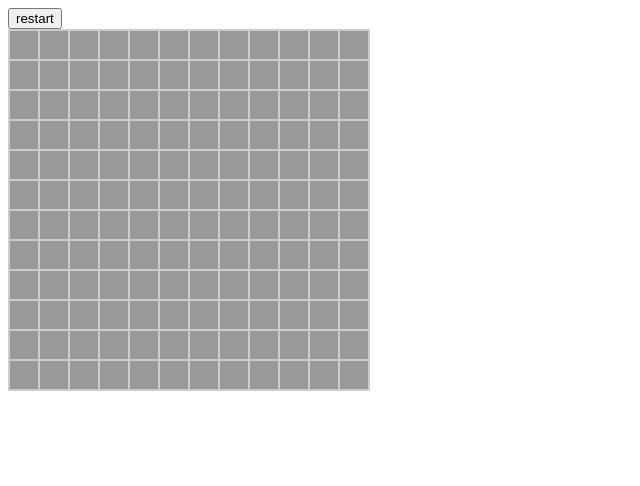
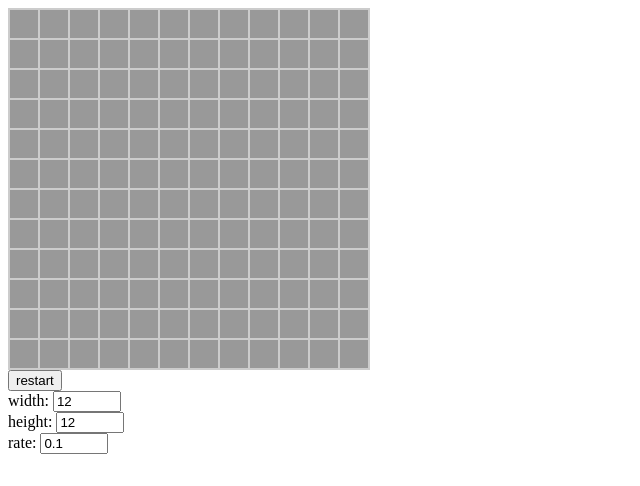
Before and after one commit to odiak/minesweeper, a React app: page / in a window 1280 px wide. Shown: the top 486 px of the page, without its empty margins (0-640 px from the left). Built offline with nearby package versions, Linux system fonts and the light colour scheme.

Commit message:
Enable to change board size and mine rate

```diff
--- a/src/index.tsx
+++ b/src/index.tsx
@@ -20,10 +20,24 @@ const StyledTable = styled.table`
   }
 `;
 
-const width = 12;
-const height = 12;
+interface Config {
+  width: number;
+  height: number;
+  rate: number;
+}
 
 const App = ({}) => {
+  const [configDraft, setConfigDraft] = useState(
+    (): Config => ({
+      width: 12,
+      height: 12,
+      rate: 0.1,
+    }),
+  );
+  const [config, setConfig] = useState(() => configDraft);
+
+  const {width, height, rate} = config;
+
   const [state, setState] = useState(() => ({
     board: initBoard(width, height),
     isStarted: false,
@@ -39,7 +53,11 @@ const App = ({}) => {
         const beforeState =
           state.isStarted || state.isGameOver
             ? state
-            : {...state, isStarted: true, board: putMinesRandomly(state.board, 20, x, y)};
+            : {
+                ...state,
+                isStarted: true,
+                board: putMinesRandomly(state.board, Math.floor(width * height * rate), x, y),
+              };
         setState(open(beforeState, x, y));
       };
       const onContextMenu = (event: React.MouseEvent) => {
@@ -63,16 +81,61 @@ const App = ({}) => {
   }
   return (
     <div>
+      <StyledTable>
+        <tbody>{rows}</tbody>
+      </StyledTable>
       <button
         onClick={() => {
-          setState({board: initBoard(width, height), isStarted: false, isGameOver: false});
+          setConfig(configDraft);
+          setState({
+            board: initBoard(configDraft.width, configDraft.height),
+            isStarted: false,
+            isGameOver: false,
+          });
         }}
       >
         restart
       </button>
-      <StyledTable>
-        <tbody>{rows}</tbody>
-      </StyledTable>
+      <div>
+        <label>
+          width:{' '}
+          <input
+            type="number"
+            value={configDraft.width}
+            onChange={(e) => setConfigDraft({...configDraft, width: e.target.valueAsNumber})}
+            min="10"
+            step="1"
+            style={{width: '60px'}}
+          />
+        </label>
+      </div>
+      <div>
+        <label>
+          height:{' '}
+          <input
+            type="number"
+            value={configDraft.height}
+            onChange={(e) => setConfigDraft({...configDraft, height: e.target.valueAsNumber})}
+            min="10"
+            step="1"
+            style={{width: '60px'}}
+          />
+        </label>
+      </div>
+      <div>
+        <label>
+          rate:{' '}
+          <input
+            type="number"
+            value={configDraft.rate}
+            onChange={(e) => setConfigDraft({...configDraft, rate: e.target.valueAsNumber})}
+            min="0.01"
+            max="1"
+            step="0.01"
+            style={{width: '60px'}}
+          />
+        </label>
+      </div>
     </div>
   );
 };
```
